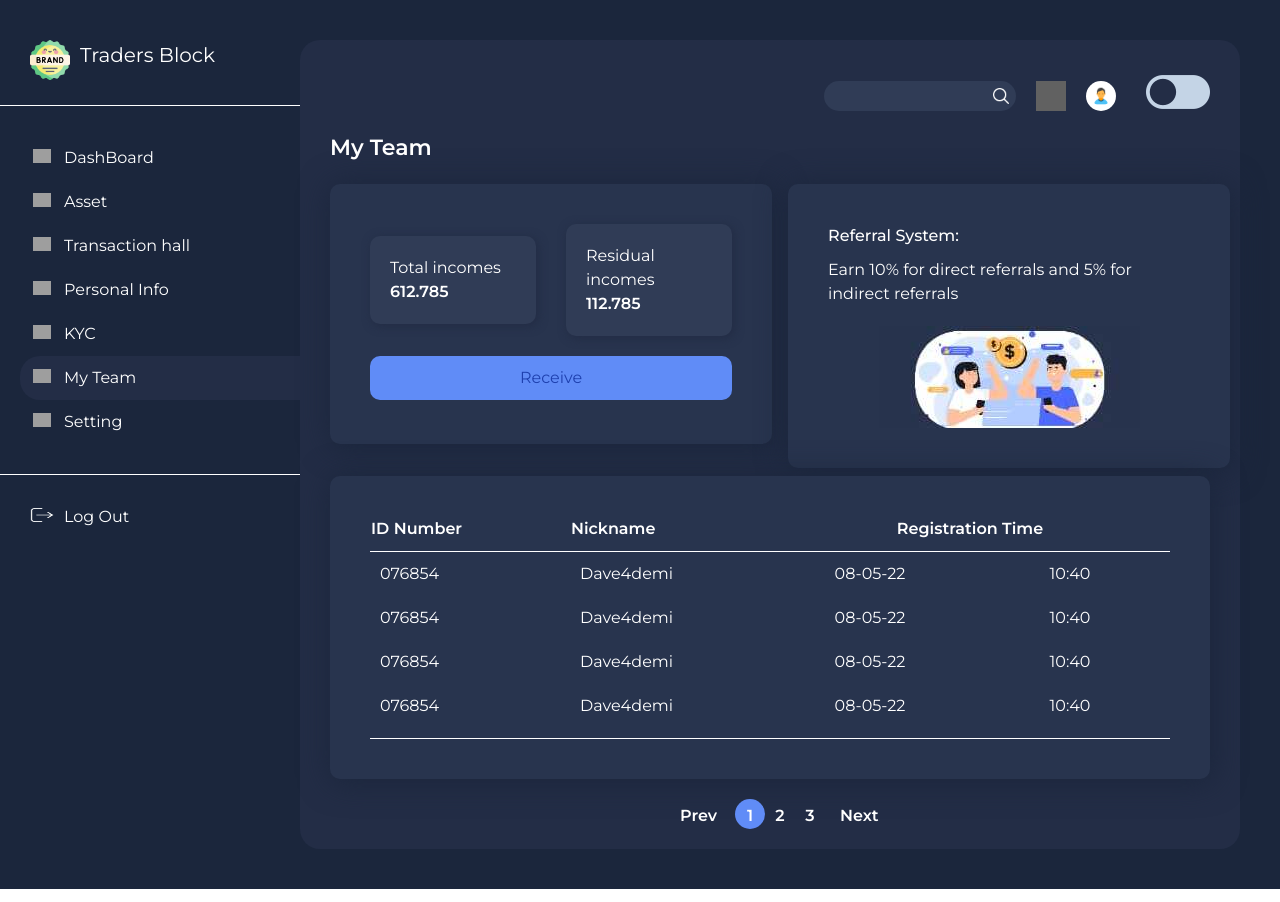
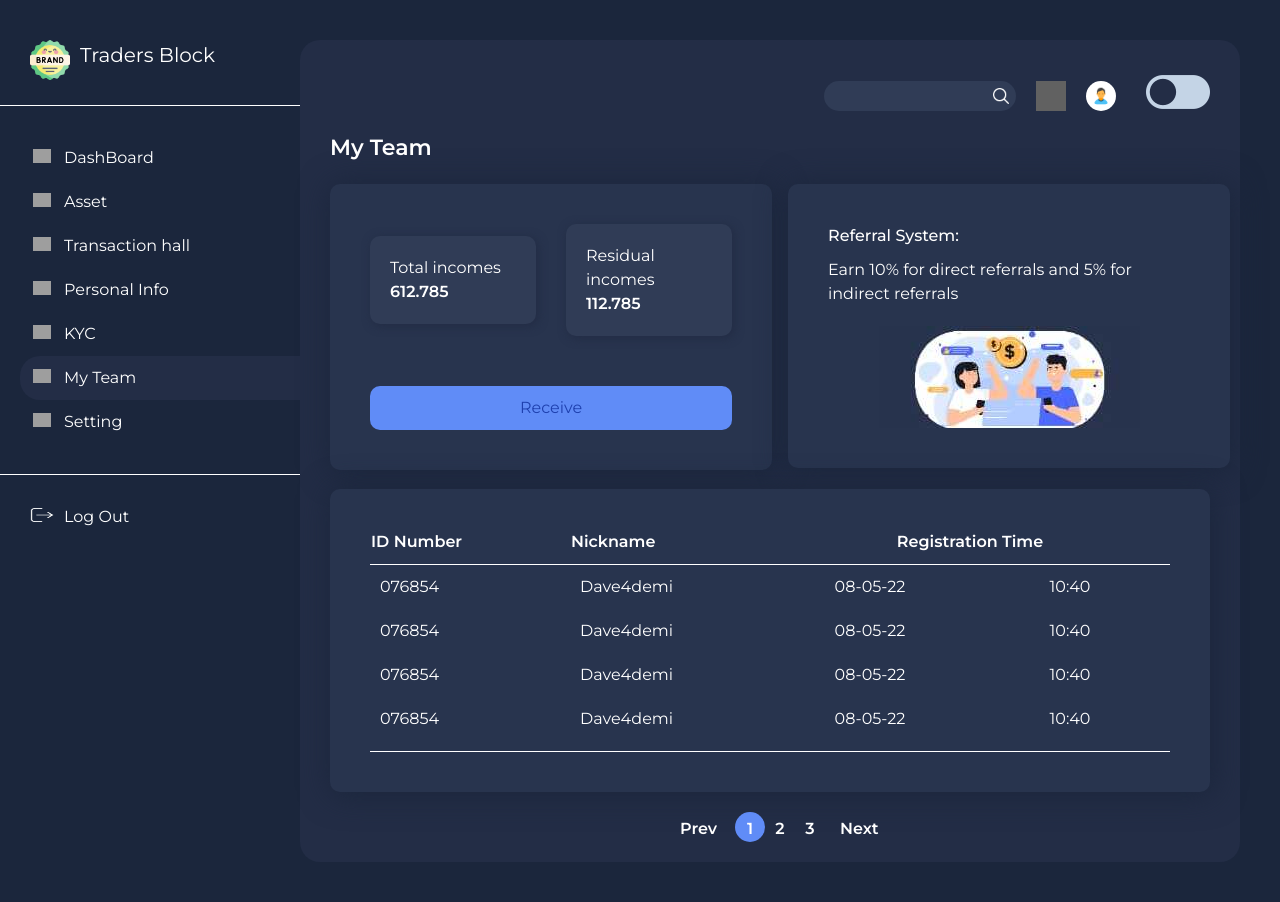
Before and after one commit to that-it-nerd/traders-block, a Next.js app: page / in a window 1280 px wide. Built offline with nearby package versions, Linux system fonts and the light colour scheme; grey boxes are pictures that could not be loaded.

Commit message:
minor fix

```diff
--- a/components/Cards/card.module.scss
+++ b/components/Cards/card.module.scss
@@ -36,7 +36,7 @@
       background-color: var(--blue);
       color: var(--light);
       width: 100%;
-      margin: 20px 0px 0px;
+      margin: 50px 0px 0px;
       padding: 10px;
       border-radius: 10px;
     }
--- a/components/TopBar/topBar.module.scss
+++ b/components/TopBar/topBar.module.scss
@@ -10,6 +10,9 @@
       input {
         background-color: #dee5ed;
       }
+    }
+    img {
+      filter: invert(0)!important;
     }
   }
   .search_container {
```
